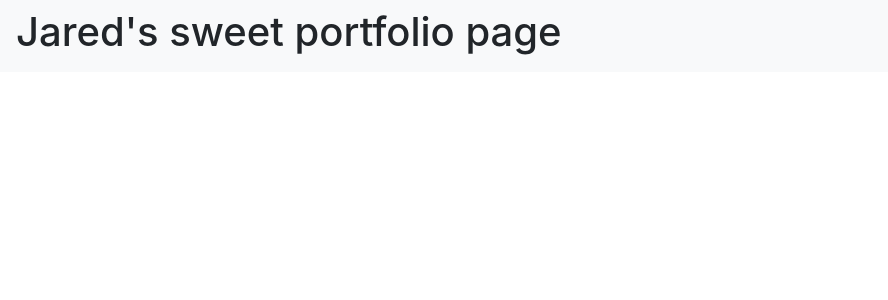
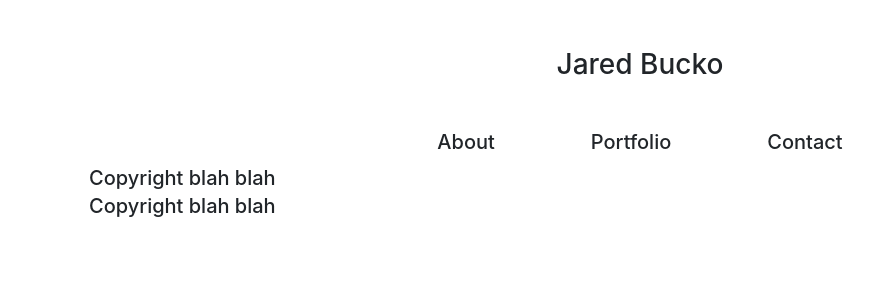
Before and after one commit to jaredbucko/portfolio-react, a React (Create React App) app: page / in a window 1280 px wide. Shown: the top 300 px of the page, without its empty margins (0-888 px from the left). Built offline with nearby package versions, Linux system fonts and the light colour scheme.

Commit message:
added footer and body components

```diff
--- a/public/index.html
+++ b/public/index.html
@@ -13,7 +13,7 @@
     <link rel="apple-touch-icon" href="%PUBLIC_URL%/logo192.png" />
     <link rel="manifest" href="%PUBLIC_URL%/manifest.json" />
     <link href="https://maxcdn.bootstrapcdn.com/font-awesome/4.7.0/css/font-awesome.min.css" rel="stylesheet" />
-    <link rel="stylesheet" href="https://cdnjs.cloudflare.com/ajax/libs/twitter-bootstrap/4.0.0/css/bootstrap.min.css" />
+    <link rel="stylesheet" href="https://stackpath.bootstrapcdn.com/bootstrap/4.4.1/css/bootstrap.min.css" integrity="sha384-Vkoo8x4CGsO3+Hhxv8T/Q5PaXtkKtu6ug5TOeNV6gBiFeWPGFN9MuhOf23Q9Ifjh" crossorigin="anonymous">
     <title>Employee Directory</title>
   </head>
 
--- a/src/App.js
+++ b/src/App.js
@@ -1,14 +1,16 @@
 import React from 'react';
 import { BrowserRouter as Router } from "react-router-dom";
 import Header from './Components/Header';
+import Body from './Components/Body';
+import Footer from './Components/Footer';
 import './App.css';
 
 function App() {
   return (
     <Router>
-      <div className="App">
         <Header />
-      </div>
+        <Body />
+        <Footer />
     </Router>
 
   );
--- /dev/null
+++ b/src/Components/Body/index.js
@@ -0,0 +1,11 @@
+import React from "react";
+
+function Body() {
+    return (
+      <div className="container">
+        <h5 className="m-1">Copyright blah blah</h5>
+      </div>
+    );
+  }
+
+  export default Body;
--- /dev/null
+++ b/src/Components/Footer/index.js
@@ -0,0 +1,11 @@
+import React from "react";
+
+function Footer() {
+    return (
+      <div className="container">
+        <h5 className="m-1">Copyright blah blah</h5>
+      </div>
+    );
+  }
+
+  export default Footer;
--- a/src/Components/Header/index.js
+++ b/src/Components/Header/index.js
@@ -1,14 +1,24 @@
 import React from "react";
 // import { Link } from "react-router-dom";
-import "./style.css";
 
 function Header() {
     return (
-      <nav className="navbar navbar-expand-lg navbar-light bg-light">
+      <div>
         <div>
-          <h1>Jared's sweet portfolio page</h1>
+          <h3 className="text-center mt-5 m-4">Jared Bucko</h3>
         </div>
-      </nav>
+        <ul className="nav justify-content-center">
+          <li>
+            <h5 className="nav-item mt-4 ml-5 mr-5">About</h5>
+          </li>
+          <li>
+            <h5 className="nav-item mt-4 ml-5 mr-5">Portfolio</h5>
+          </li>
+          <li>
+            <h5 className="nav-item mt-4 ml-5 mr-5">Contact</h5>
+          </li>
+        </ul>
+      </div>
     );
   }
 
```
Also changed, not shown: public/logo192.png (deleted), public/logo512.png (deleted), src/Components/Header/style.css (deleted).
